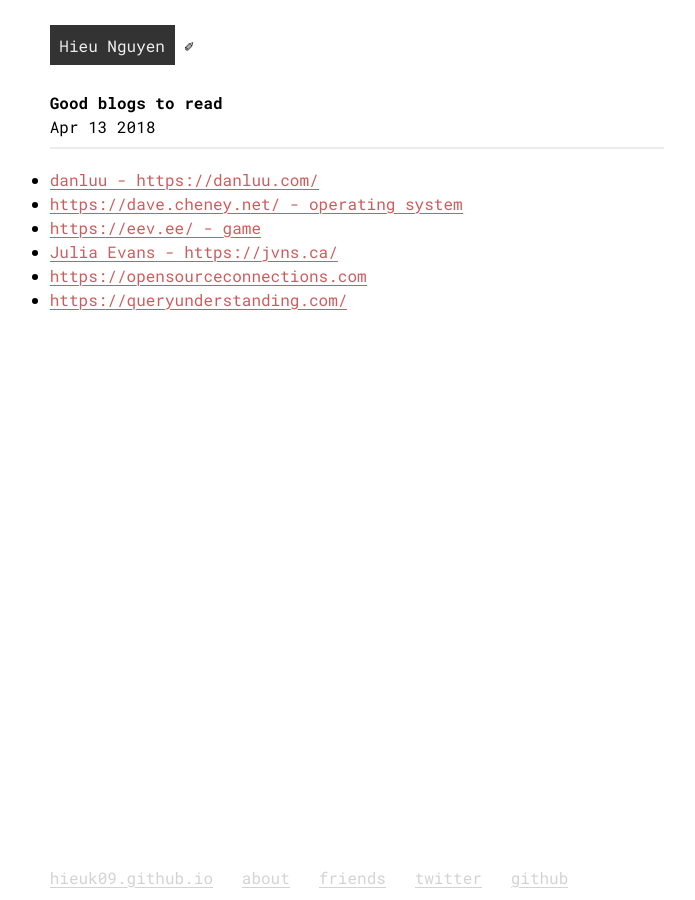
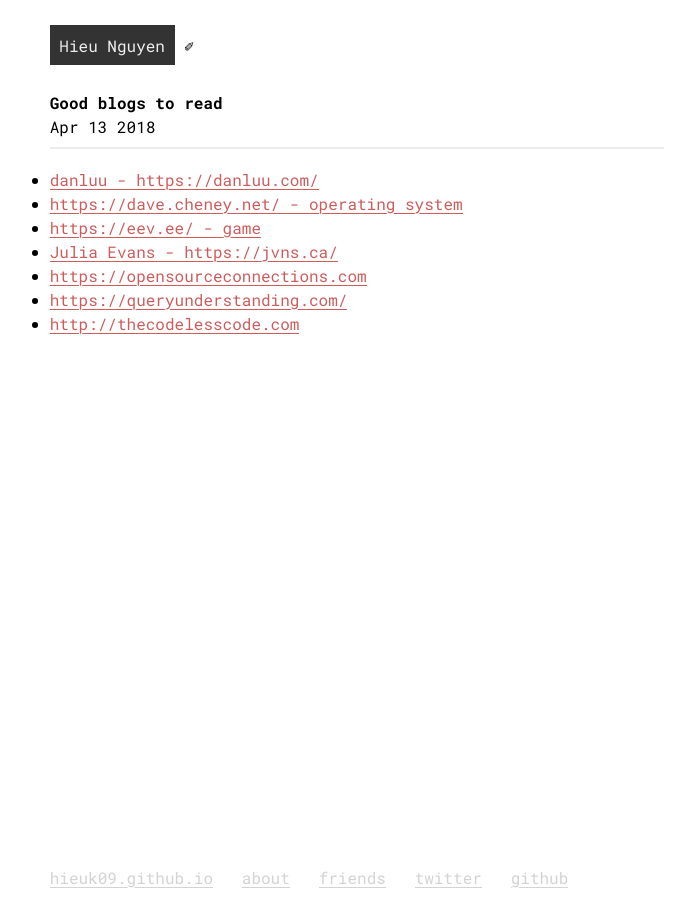
Before and after one commit to hieuk09/hieuk09.github.io, a Jekyll site: the page built from _posts/2018-04-13-good-blogs-to-read.md, in a window 1280 px wide. Shown: the whole page, without its empty margins (283-978 px from the left). Built offline with Jekyll 4.4.1, drawn with Linux system fonts in a browser that asks for light colours; some of the changed lines change nothing that is shown.

Commit message:
[ax] Add the codelesscode

```diff
--- a/_posts/2018-04-13-good-blogs-to-read.md
+++ b/_posts/2018-04-13-good-blogs-to-read.md
@@ -11,3 +11,4 @@ categories: blogs
 - [Julia Evans - https://jvns.ca/](https://jvns.ca/)
 - [https://opensourceconnections.com](https://opensourceconnections.com/blog/)
 - [https://queryunderstanding.com/](https://queryunderstanding.com/)
+- [http://thecodelesscode.com](http://thecodelesscode.com)
```
